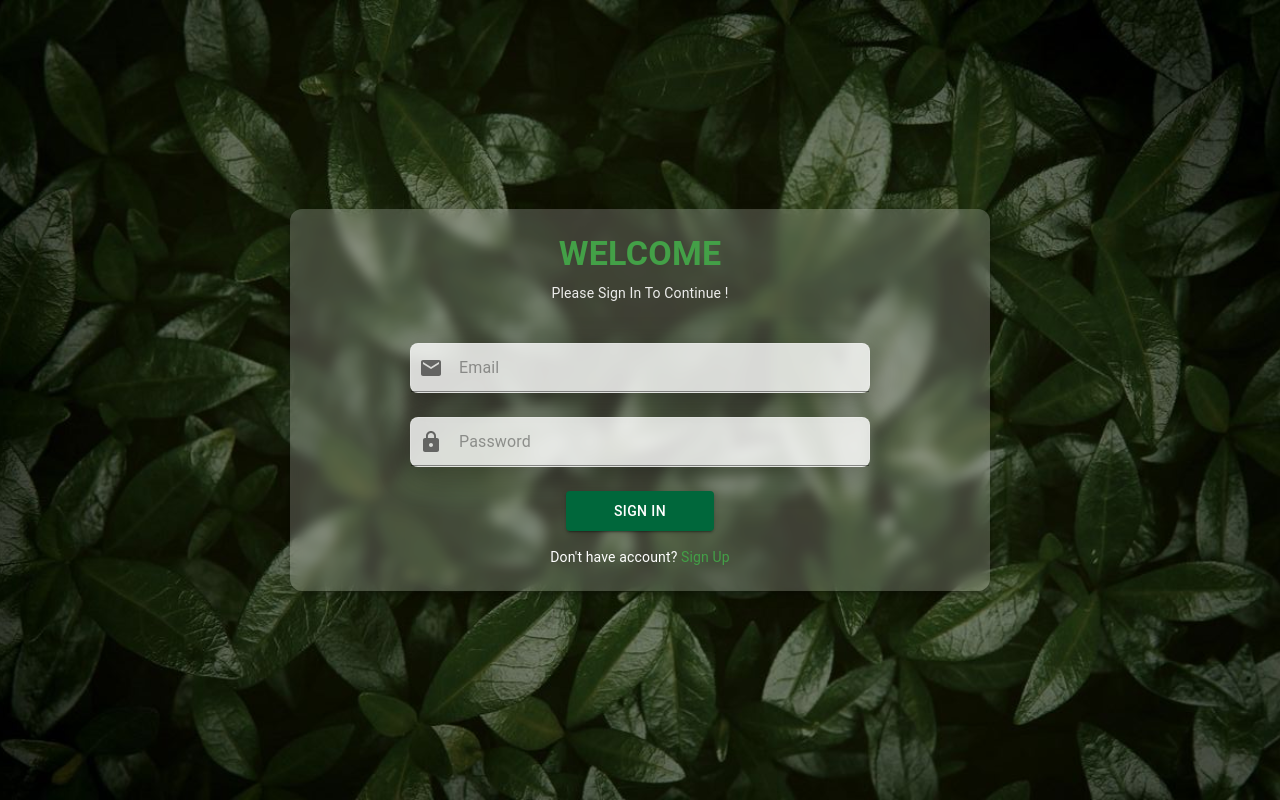
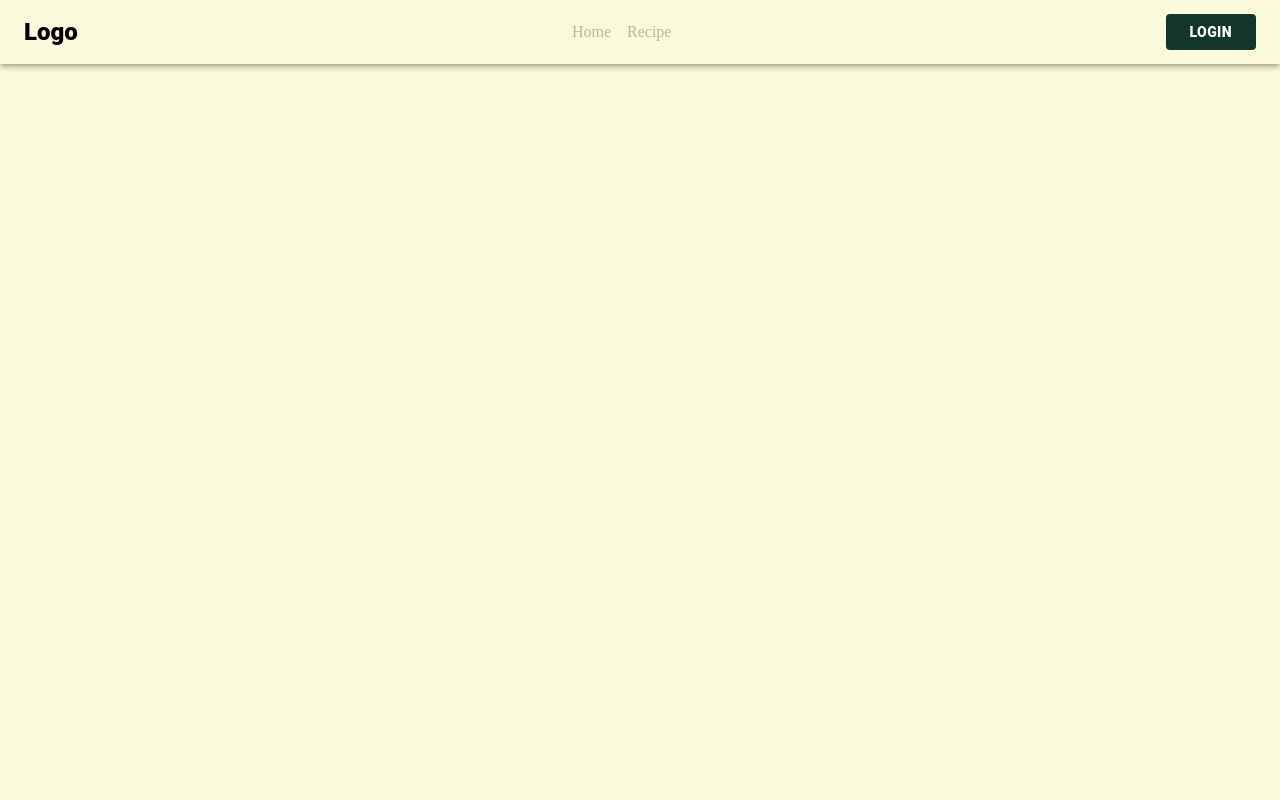
Before and after one commit to KuloDio/formlogin, a React (Vite) app: page / in a window 1280 px wide. Before the commit this address led to /login. Built offline with nearby package versions, Linux system fonts and the light colour scheme.

Commit message:
Penambahan Navbar

```diff
--- a/src/App.jsx
+++ b/src/App.jsx
@@ -1,6 +1,7 @@
 import Login from './pages/Login.jsx';
 import Dashboard from './pages/Dashboard.jsx';
 import Register from './pages/Register.jsx';
+import LandingPage from './pages/LandingPage.jsx'
 import { Routes, Route, Navigate } from "react-router-dom";
 
 function PrivateRoute({ children }) {
@@ -11,7 +12,7 @@ function PrivateRoute({ children }) {
 function App() {
   return (
     <Routes>
-      <Route path="/" element={<Navigate to="/login" />} />
+      <Route path="/" element={<LandingPage />} />
       <Route path="/login" element={<Login />} />
       <Route path="/register" element={<Register />} />
       <Route
--- /dev/null
+++ b/src/components/navbar.jsx
@@ -0,0 +1,42 @@
+import React from 'react'
+import { AppBar, Box, Typography, Button, Toolbar, Link, Search } from '@mui/material'
+import { useNavigate } from 'react-router-dom'
+
+export const Navbar = () => {
+    const navigate = useNavigate();
+  return (
+    <AppBar sx={{
+        backgroundColor: "transparent"
+    }}>
+        <Toolbar sx={{
+            justifyContent: "space-between"
+        }}>
+        <Typography variant='h5' sx={{
+            fontWeight: "900",
+            color: "black",
+        }}>Logo</Typography>
+        <Box sx={{
+            display: "flex",
+            flexDirection: "row",
+            gap: "16px",
+
+        }}>
+            <Link underline='none' href="/" sx={{
+                color: "#ADBC9F",
+            }}>Home</Link>
+            <Link underline='none' href="/about" sx={{
+                color: "#ADBC9F",
+            }}>Recipe</Link>
+        </Box>
+
+        <Button onClick={() => navigate("/login")} sx={{
+            color: "white",
+            backgroundColor: "#12372A",
+            paddingX: 3,
+            fontWeight: "800",
+            alignItems: "center"
+        }}>Login</Button>
+        </Toolbar>
+    </AppBar>
+  )
+}
--- a/src/index.css
+++ b/src/index.css
@@ -15,5 +15,5 @@ html, body, #root {
   margin: 0;
   padding: 0;
   height: 100%;
+  background-color: #FBFADA;
 }
- main
--- /dev/null
+++ b/src/pages/LandingPage.jsx
@@ -0,0 +1,13 @@
+import React from 'react'
+import { Box, Typography } from '@mui/material'
+import { Navbar } from '../components/navbar'
+
+const LandingPage = () => {
+  return (
+    <>
+      <Navbar/>
+    </>
+  )
+}
+
+export default LandingPage
--- a/src/pages/Login.jsx
+++ b/src/pages/Login.jsx
@@ -21,9 +21,10 @@ function Login() {
         email: form.email,
         password: form.password,
       });
-
+      console.log("Response dari backend:", res.data.token);
       // Simpan token di localStorage
       localStorage.setItem("token", res.data.token);
+
 
       alert("Login success!");
       navigate("/dashboard");
```
